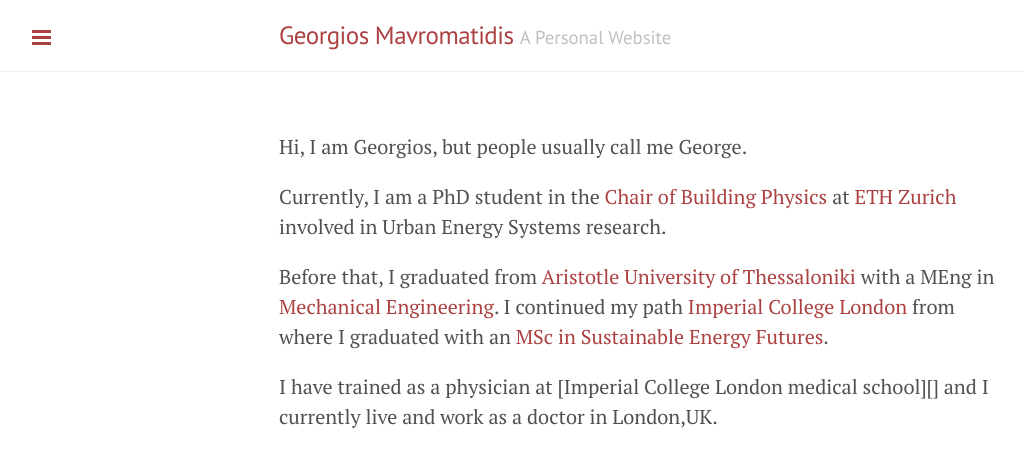
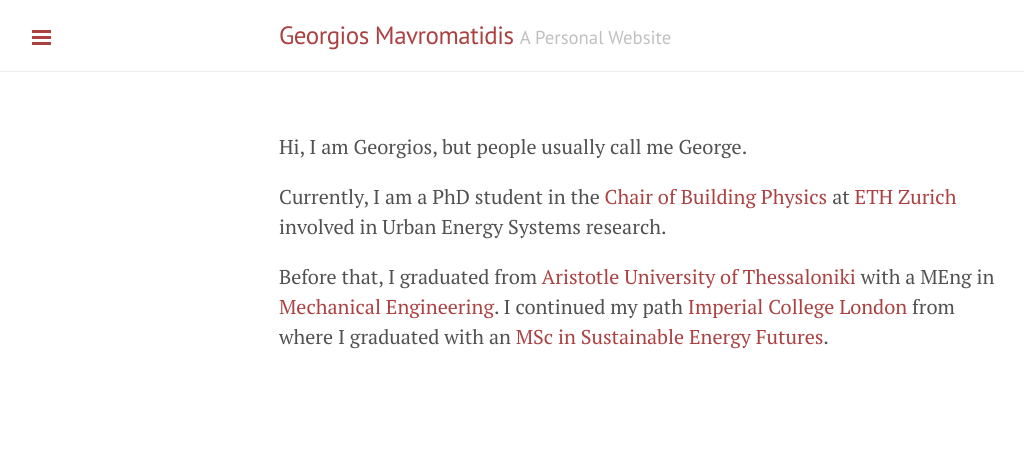
Before and after one commit to gmavrom33/gmavrom.github.io, a Jekyll site: the page built from index.md, in a window 1280 px wide. Shown: the top 468 px of the page, without its empty margins (1-1025 px from the left). Built offline with Jekyll 4.4.1, drawn with Linux system fonts in a browser that asks for light colours; nearby versions of some CDN libraries.

Commit message:
Update index.md

```diff
--- a/index.md
+++ b/index.md
@@ -9,10 +9,6 @@
 
 Before that, I graduated from [Aristotle University of Thessaloniki][] with a MEng in [Mechanical Engineering][]. I continued my path [Imperial College London][] from where I graduated with an [MSc in Sustainable Energy Futures][].
 
-I have trained as a physician at [Imperial College London medical school][] and I currently live and work as a doctor in London,UK.
-
-
-
 <!-- This website uses <a href="http://jekyllrb.com/">jekyll</a>, <a href="http://getpoole.com">poole</a> and the <a href="http://hyde.getpoole.com/">hyde</a> theme. Logo courtesy of <a href="http://katlab.github.com">kat</a>.
 Hosted on <a href="https://pages.github.com/">Github Pages</a>. Domain by <a href="https://iwantmyname.com">iwantmyname</a>. -->
 
```
